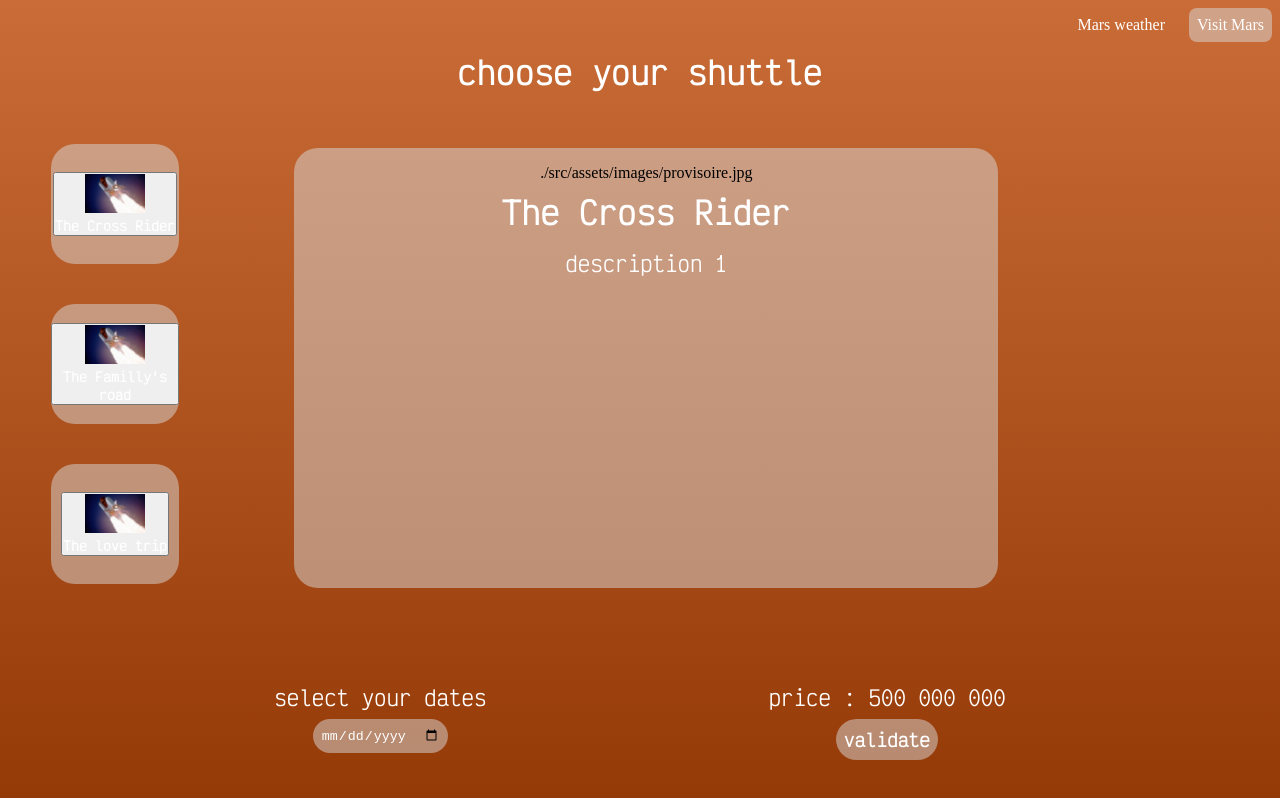
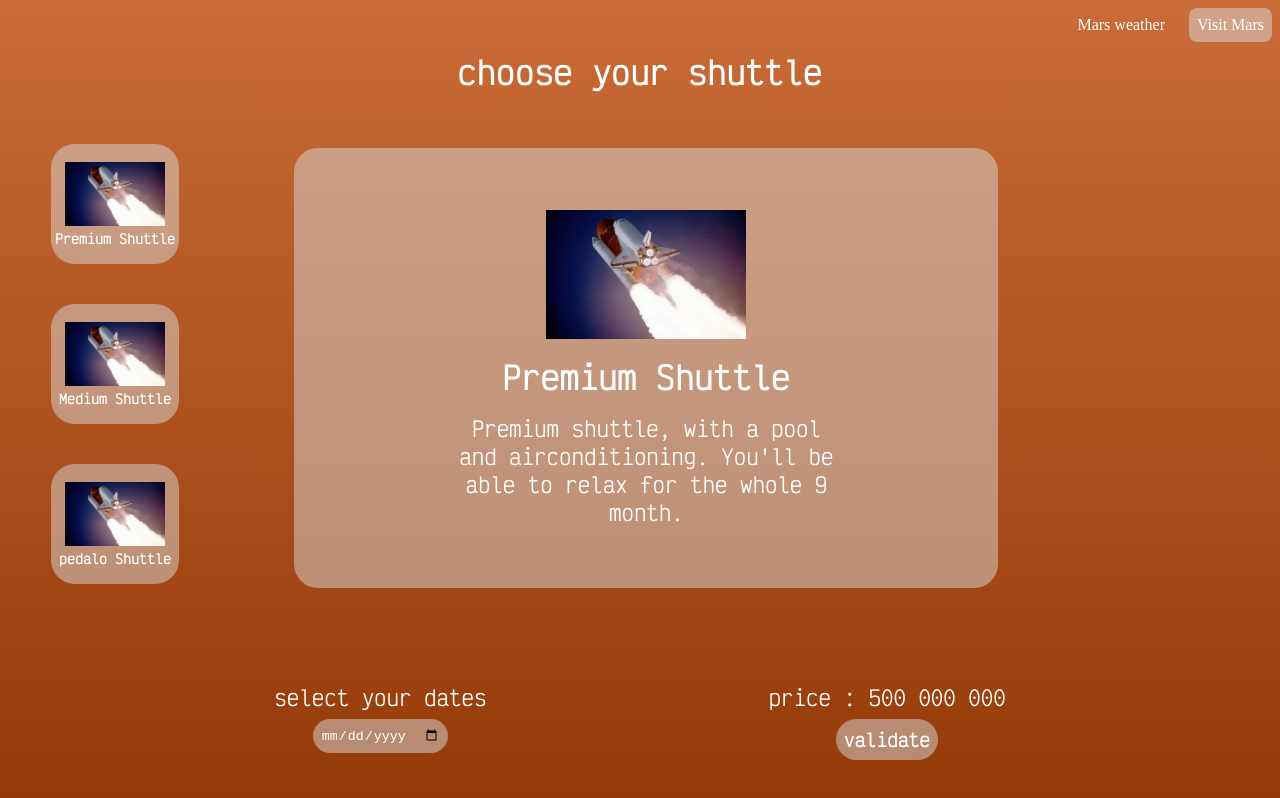
Before and after one commit to WildCodeSchool-2024-02/JS-lyon-0224-P2-martian_meteorologists_association, a React (Vite) app in the folder client/: page /reservation in a window 1280 px wide. Shown: the top 798 px of the page. Built offline with nearby package versions, Linux system fonts and the light colour scheme.

Commit message:
css fixed

```diff
--- a/client/src/BDD/ShuttleCards.jsx
+++ b/client/src/BDD/ShuttleCards.jsx
@@ -1,20 +1,23 @@
 const ShuttleCards = [
   {
-    activTy: "The Cross Rider",
-    image: "./src/assets/images/provisoire.jpg",
-    description: "description 1",
+    activTy: "Premium Shuttle",
+    image: "src/assets/images/pexels-pixabay-2159.webp",
+    description:
+      "Premium shuttle, with a pool and airconditioning. You'll be able to relax for  the whole 9 month.",
     price: "500 000 000",
   },
   {
-    activTy: "The Familly's road",
-    image: "./src/assets/images/provisoire.jpg",
-    description: "description 3",
+    activTy: "Medium Shuttle",
+    image: "src/assets/images/pexels-pixabay-2159.webp",
+    description:
+      "Just stay on your seats for the whole trip, an okay trip that you won't hate nor enjoy very much",
     price: "450 000 000",
   },
   {
-    activTy: "The love trip",
-    image: "./src/assets/images/provisoire.jpg",
-    description: "description 2",
+    activTy: "pedalo Shuttle",
+    image: "src/assets/images/pexels-pixabay-2159.webp",
+    description:
+      "Pedal your way to Mars ! You'll have amazing legs for your trip on mars. We do not take any responsabilities for your safety on this trip, chosse carefully",
     price: "300 000 000",
   },
 ];
--- a/client/src/components/AdditionalInformation/AdditionalInformation1.css
+++ b/client/src/components/AdditionalInformation/AdditionalInformation1.css
@@ -86,6 +86,7 @@
     padding: 2vh;
     margin: 2rem;
     margin-bottom: 25rem;
+    text-align: center;
   }
 
   .menulist {
--- a/client/src/components/Reservation/Reservation.css
+++ b/client/src/components/Reservation/Reservation.css
@@ -32,7 +32,6 @@ h1 {
 
 .card {
   display: flex;
-  align-items: center;
   flex-direction: column;
   background-color: rgba(217, 217, 217, 0.5);
   width: 85vw;
@@ -40,12 +39,27 @@ h1 {
   padding: 2vh;
   border-radius: 1.5rem;
   margin-bottom: 4vh;
+  justify-content: center;
+  align-items: center;
 }
 
 .card > img,
 h2,
 p {
   margin: 1vh;
+}
+
+.card > img {
+  width: 200px;
+}
+
+.selectShuttle {
+  background-color: transparent;
+  border: none;
+}
+
+.selectShuttle > img {
+  width: 100px;
 }
 
 /* dates Selection */
--- a/client/src/components/Reservation/Reservation.jsx
+++ b/client/src/components/Reservation/Reservation.jsx
@@ -15,7 +15,12 @@ export default function Reservation() {
       <div className="shipContainer">
         <div className="shipCards">
           <article className="shipChoice">
-            <button value="0" onClick={handleClick} type="submit">
+            <button
+              value="0"
+              onClick={handleClick}
+              type="submit"
+              className="selectShuttle"
+            >
               <img
                 src="src/assets/images/pexels-pixabay-2159.webp"
                 alt=""
@@ -26,7 +31,12 @@ export default function Reservation() {
           </article>
 
           <article className="shipChoice">
-            <button value="1" onClick={handleClick} type="submit">
+            <button
+              value="1"
+              onClick={handleClick}
+              type="submit"
+              className="selectShuttle"
+            >
               <img
                 src="src/assets/images/pexels-pixabay-2159.webp"
                 alt=""
@@ -37,7 +47,12 @@ export default function Reservation() {
           </article>
 
           <article className="shipChoice">
-            <button value="2" onClick={handleClick} type="submit">
+            <button
+              value="2"
+              onClick={handleClick}
+              type="submit"
+              className="selectShuttle"
+            >
               <img
                 src="src/assets/images/pexels-pixabay-2159.webp"
                 alt=""
@@ -49,7 +64,11 @@ export default function Reservation() {
         </div>
 
         <div className="card">
-          {ShuttleCards[cardIndex].image}
+          <img
+            src={ShuttleCards[cardIndex].image}
+            alt={ShuttleCards[cardIndex].activTy}
+          />
+
           <h2>{ShuttleCards[cardIndex].activTy}</h2>
           <p>{ShuttleCards[cardIndex].description}</p>
         </div>
```
